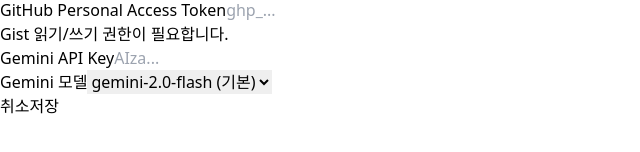
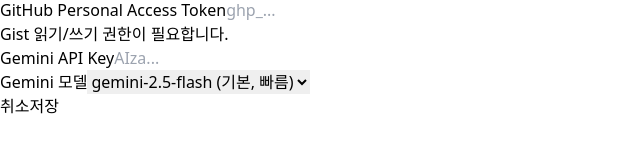
Before and after one commit to 2ynhn/my-stock, a React (Vite) app: page / in a window 1280 px wide. Both pictures are taken after a click on the button "설정". Shown: the part 254-406 px from the top of the page, without its empty margins (0-640 px from the left). Built offline with nearby package versions, Linux system fonts and the light colour scheme.

Commit message:
fix: Gemini 모델 2.5-flash/pro로 업데이트 (2.0-flash 지원 종료)

```diff
--- a/src/App.jsx
+++ b/src/App.jsx
@@ -14,7 +14,7 @@ export default function App() {
     return {
       githubPat: localStorage.getItem('githubPat') || '',
       geminiApiKey: localStorage.getItem('geminiApiKey') || '',
-      geminiModel: localStorage.getItem('geminiModel') || 'gemini-2.0-flash',
+      geminiModel: localStorage.getItem('geminiModel') || 'gemini-2.5-flash-preview-05-20',
     }
   })
   const [briefings, setBriefings] = useState({})
--- a/src/components/Settings.jsx
+++ b/src/components/Settings.jsx
@@ -4,7 +4,7 @@ import { X } from 'lucide-react'
 export default function Settings({ initialKeys, onSave, onCancel }) {
   const [githubPat, setGithubPat] = useState(initialKeys.githubPat || '')
   const [geminiApiKey, setGeminiApiKey] = useState(initialKeys.geminiApiKey || '')
-  const [geminiModel, setGeminiModel] = useState(initialKeys.geminiModel || 'gemini-2.0-flash')
+  const [geminiModel, setGeminiModel] = useState(initialKeys.geminiModel || 'gemini-2.5-flash-preview-05-20')
 
   const handleSave = () => {
     localStorage.setItem('githubPat', githubPat)
@@ -60,8 +60,8 @@ export default function Settings({ initialKeys, onSave, onCancel }) {
               onChange={e => setGeminiModel(e.target.value)}
               className="w-full bg-slate-700 border border-slate-600 rounded-lg px-3 py-2.5 text-sm text-white focus:outline-none focus:ring-2 focus:ring-blue-500"
             >
-              <option value="gemini-2.0-flash">gemini-2.0-flash (기본)</option>
-              <option value="gemini-1.5-pro">gemini-1.5-pro</option>
+              <option value="gemini-2.5-flash-preview-05-20">gemini-2.5-flash (기본, 빠름)</option>
+              <option value="gemini-2.5-pro-preview-06-05">gemini-2.5-pro (고품질)</option>
             </select>
           </div>
         </div>
```
